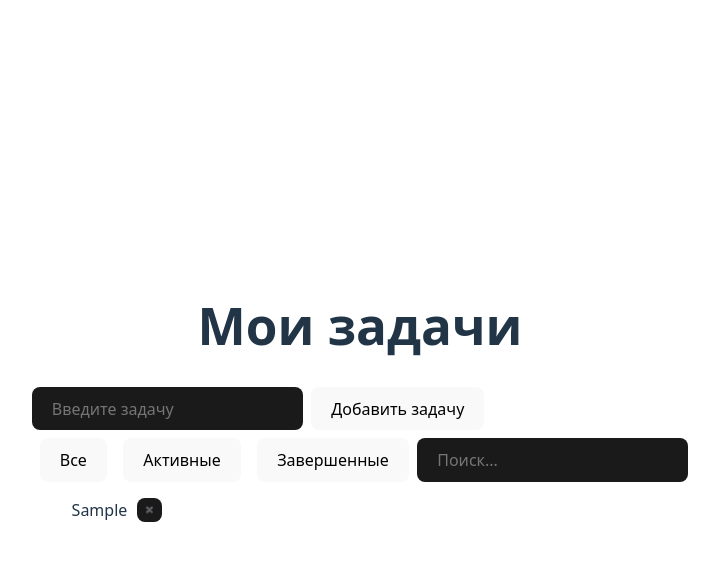
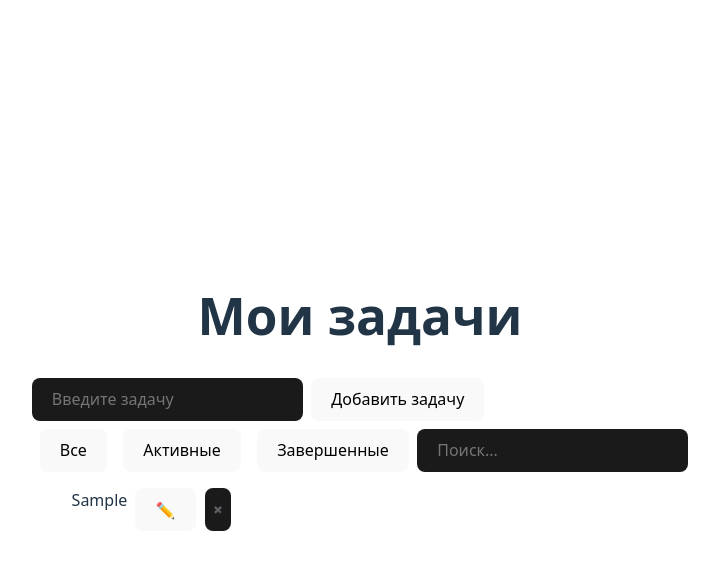
Before and after one commit to Uniqxxvii/ToDo-React-App, a React (Vite) app: page / in a window 1280 px wide. Both pictures are taken after typing "Sample" into the empty fields and a click on the button "Добавить задачу". Shown: the top 570 px of the page, without its empty margins (280-999 px from the left). Built offline with nearby package versions, Linux system fonts and the light colour scheme.

Commit message:
добавил возможность редактировать задачу

```diff
--- a/src/App.jsx
+++ b/src/App.jsx
@@ -53,6 +53,14 @@ function App() {
   return filtered;
 }
 
+function handleEditTodo(index, newText) {
+    setTodos((prevTodos) =>
+      prevTodos.map((todo, i) =>
+        i === index ? { ...todo, text: newText } : todo
+      )
+    );
+  }
+
   return (
       <div>
         <h1>Мои задачи</h1>
@@ -84,7 +92,12 @@ function App() {
             className="search-input"
           />
         </div>
-        <TodoList todos={getFilteredTodos()} onDelete={handleDeleteTodo} onToggle={handleToggleComplete} />
+        <TodoList
+          todos={getFilteredTodos()}
+          onDelete={handleDeleteTodo}
+          onToggle={handleToggleComplete}
+          onEdit={handleEditTodo}
+        />
       </div>
   );
 };
--- a/src/components/TodoItem.jsx
+++ b/src/components/TodoItem.jsx
@@ -1,14 +1,46 @@
-function TodoItem({ text, completed, onDelete, onToggle }) {
-  return (
-    <li
-      className={completed ? "completed todo-item" : "todo-item"}
-      onClick={onToggle}
-    >
-      <span className="todo-text">{text}</span>
+import { useState } from "react";
+
+function TodoItem({ text, completed, onDelete, onToggle, onEdit }) {
+  const [isEditing, setIsEditing] = useState(false);
+  const [editText, setEditText] = useState(text);
+    return (
+    <li className={completed ? "completed todo-item" : "todo-item"}>
+      {isEditing ? (
+        <input
+          value={editText}
+          onChange={(e) => setEditText(e.target.value)}
+          onBlur={() => {
+            setIsEditing(false);
+            onEdit(editText);
+          }}
+          onKeyDown={(e) => {
+            if (e.key === "Enter") {
+              setIsEditing(false);
+              onEdit(editText);
+            }
+          }}
+          autoFocus
+        />
+      ) : (
+        <span className="todo-text" onClick={onToggle}>
+          {text}
+        </span>
+      )}
+
+      <button
+        className="edit-button"
+        onClick={(e) => {
+          e.stopPropagation(); // чтобы не вызвалось onToggle
+          setIsEditing(true);
+        }}
+      >
+        ✏️
+      </button>
+
       <button
         className="delete-button"
         onClick={(e) => {
-          e.stopPropagation(); // чтобы не вызвать onToggle
+          e.stopPropagation();
           onDelete();
         }}
       >
@@ -18,5 +50,4 @@ function TodoItem({ text, completed, onDelete, onToggle }) {
   );
 }
 
-
 export default TodoItem;
--- a/src/components/TodoList.jsx
+++ b/src/components/TodoList.jsx
@@ -1,6 +1,6 @@
 import TodoItem from "./TodoItem";
 
-function TodoList({ todos, onDelete, onToggle }) {
+function TodoList({ todos, onDelete, onToggle, onEdit }) {
   return (
     <ul>
       {todos.map((todo, index) => (
@@ -10,6 +10,7 @@ function TodoList({ todos, onDelete, onToggle }) {
             completed={todo.completed}
             onDelete={() => onDelete(index)}
             onToggle={() => onToggle(index)}
+            onEdit={(newText) => onEdit(index, newText)}
         />
       ))}
     </ul>
```
